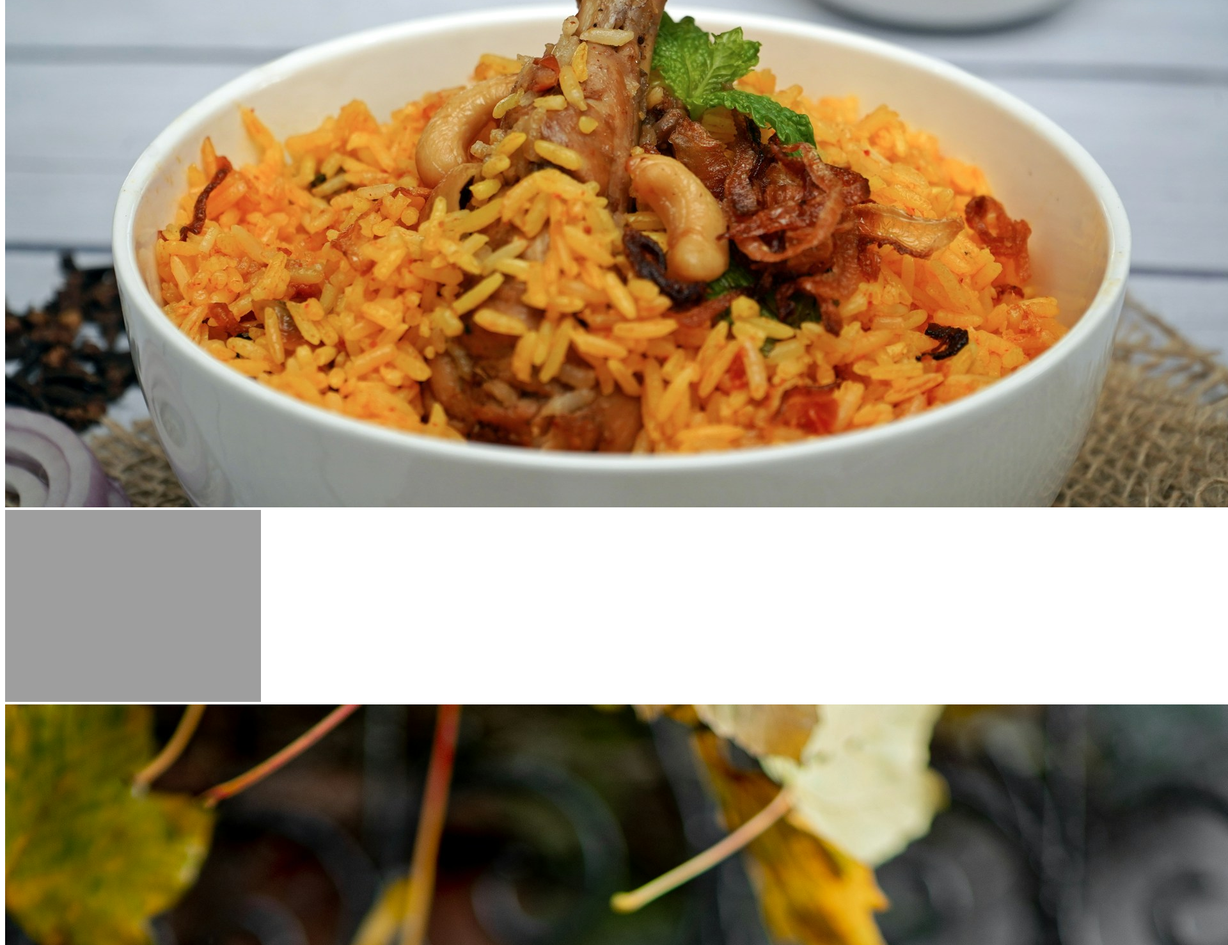
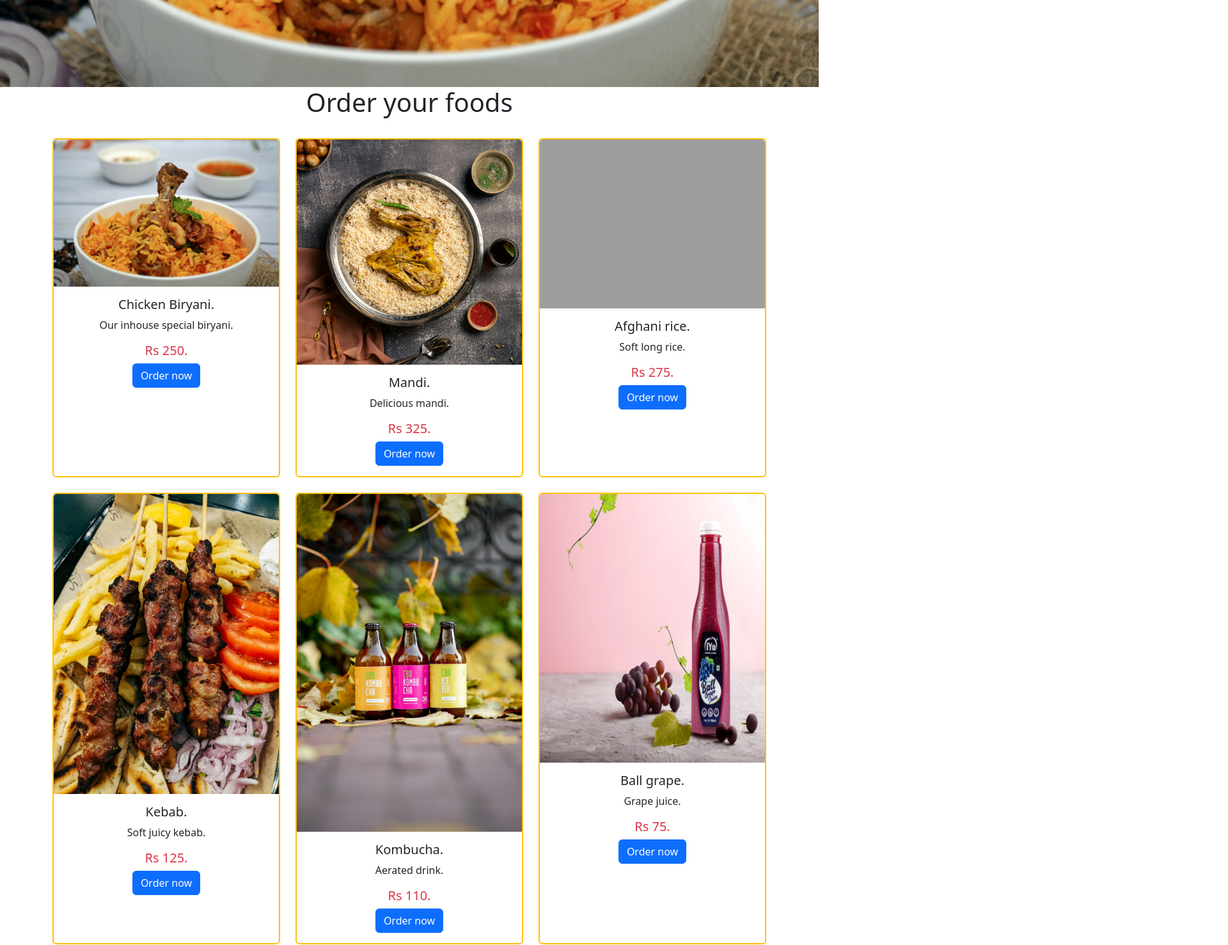
Before and after one commit to SwalihSadiq/respo, a plain HTML site: page index.html in a window 1280 px wide. Shown: the part 700-2177 px from the top of the page at 64% size, 1920 px wide, since content can reach past the window. Drawn offline with nearby package versions, Linux system fonts and the light colour scheme; the site is published under a folder, as on GitHub Pages, so addresses that start at the root find nothing.

Commit message:
cleared some bugs

```diff
--- a/index.html
+++ b/index.html
@@ -3,7 +3,7 @@
 <head>
     <meta charset="UTF-8">
     <meta name="viewport" content="width=device-width, initial-scale=1.0">
-    <link rel="stylesheet" href="/css/bootstrap.css">
+    <link rel="stylesheet" href="css/bootstrap.css">
     <link rel="stylesheet" href="styles.css">
     <link rel="stylesheet" href="https://cdn.jsdelivr.net/npm/bootstrap-icons@1.11.3/font/bootstrap-icons.min.css">
 
@@ -55,13 +55,13 @@
     <div id="carouselExample" class="carousel slide  px-0 container-fluid">
       <div class="carousel-inner">
         <div class="carousel-item active">
-          <img src="./Images/Biryani.jpg" class="d-block w-100 img-fluid" alt="...">
+          <img src="Images/Biryani.jpg" class="d-block w-100 img-fluid" alt="...">
         </div>
         <div class="carousel-item">
-          <img src="./Images/Afghani rice.jpg" class="d-block w-100 img-fluid" alt="...">
+          <img src="Images/Afghani rice.jpg" class="d-block w-100 img-fluid" alt="...">
         </div>
         <div class="carousel-item">
-          <img src="./Images/Kombucha.jpg" class="d-block w-100 img-fluid" alt="...">
+          <img src="Images/Kombucha.jpg" class="d-block w-100 img-fluid" alt="...">
         </div>
       </div>
       <button class="carousel-control-prev" type="button" data-bs-target="#carouselExample" data-bs-slide="prev">
@@ -84,7 +84,7 @@
 
         <div class="col">
           <div class="card text-center border-2 border-warning" style="height: 100%;">
-            <img src="./Images/Biryani.jpg" class="card-img-top img-fluid" alt="...">
+            <img src="Images/Biryani.jpg" class="card-img-top img-fluid" alt="...">
             <div class="card-body">
               <h5 class="card-title">Chicken Biryani.</h5>
               <p class="card-text">Our inhouse special biryani.</p>
@@ -96,7 +96,7 @@
 
         <div class="col" >
           <div class="card text-center border-2 border-warning" style="height: 100%;">
-            <img src="./Images/Mandi.jpg" class="card-img-top img-fluid" alt="...">
+            <img src="Images/Mandi.jpg" class="card-img-top img-fluid" alt="...">
             <div class="card-body">
               <h5 class="card-title">Mandi.</h5>
               <p class="card-text">Delicious mandi.</p>
@@ -108,7 +108,7 @@
 
         <div class="col">
           <div class="card text-center border-2 border-warning" style="height: 100%;">
-            <img src="./Images/Afghani rice.jpg" class="card-img-top img-fluid" alt="...">
+            <img src="Images/Afghani rice.jpg" class="card-img-top img-fluid" alt="...">
             <div class="card-body">
               <h5 class="card-title">Afghani rice.</h5>
               <p class="card-text">Soft long rice.</p>
@@ -119,7 +119,7 @@
         </div>
         <div class="col">
           <div class="card text-center border-2 border-warning" style="height: 100%;">
-            <img src="./Images/Kebab.jpg" class="card-img-top img-fluid" alt="...">
+            <img src="Images/Kebab.jpg" class="card-img-top img-fluid" alt="...">
             <div class="card-body">
               <h5 class="card-title">Kebab.</h5>
               <p class="card-text">Soft juicy kebab.</p>
@@ -131,7 +131,7 @@
 
         <div class="col" >
           <div class="card text-center border-2 border-warning" style="height: 100%;">
-            <img src="./Images/Kombucha.jpg" class="card-img-top img-fluid" alt="...">
+            <img src="Images/Kombucha.jpg" class="card-img-top img-fluid" alt="...">
             <div class="card-body">
               <h5 class="card-title">Kombucha.</h5>
               <p class="card-text">Aerated drink.</p>
@@ -143,7 +143,7 @@
 
         <div class="col">
           <div class="card text-center border-2 border-warning" style="height: 100%;">
-            <img src="./Images/Ball grape juice (1).jpg" class="card-img-top img-fluid" alt="...">
+            <img src="Images/Ball grape juice (1).jpg" class="card-img-top img-fluid" alt="...">
             <div class="card-body">
               <h5 class="card-title">Ball grape.</h5>
               <p class="card-text">Grape juice.</p>
@@ -152,80 +152,6 @@
             </div>
           </div>
         </div>
-        <!-- <div class="col">
-          <div class="card text-center border-2 border-warning" style="height: 100%;">
-            <img src="./Images/Biryani.jpg" class="card-img-top img-fluid" alt="...">
-            <div class="card-body">
-              <h5 class="card-title">Chicken Biryani.</h5>
-              <p class="card-text">Our inhouse special biryani.</p>
-              <h5 class="card-title text-danger ">Rs 250.</h5>
-              <a href="#" class="btn btn-primary">Order now</a>
-            </div>
-          </div>
-        </div> -->
-
-        <!-- <div class="col" >
-          <div class="card text-center border-2 border-warning" style="height: 100%;">
-            <img src="./Images/Mandi.jpg" class="card-img-top img-fluid" alt="...">
-            <div class="card-body">
-              <h5 class="card-title">Mandi.</h5>
-              <p class="card-text">Delicious mandi.</p>
-              <h5 class="card-title text-danger ">Rs 325.</h5>
-              <a href="#" class="btn btn-primary">Order now</a>
-            </div>
-          </div>
-        </div> -->
-
-        <!-- <div class="col">
-          <div class="card text-center border-2 border-warning" style="height: 100%;">
-            <img src="./Images/Afghani rice.jpg" class="card-img-top img-fluid" alt="...">
-            <div class="card-body">
-              <h5 class="card-title">Afghani rice.</h5>
-              <p class="card-text">Soft long rice.</p>
-              <h5 class="card-title text-danger ">Rs 275.</h5>
-              <a href="#" class="btn btn-primary">Order now</a>
-            </div>
-          </div>
-        </div> -->
-        <!-- <div class="col">
-          <div class="card text-center border-2 border-warning" style="height: 100%;">
-            <img src="./Images/Biryani.jpg" class="card-img-top img-fluid" alt="...">
-            <div class="card-body">
-              <h5 class="card-title">Chicken Biryani.</h5>
-              <p class="card-text">Our inhouse special biryani.</p>
-              <h5 class="card-title text-danger ">Rs 250.</h5>
-              <a href="#" class="btn btn-primary">Order now</a>
-            </div>
-          </div>
-        </div> -->
-
-        <!-- <div class="col" >
-          <div class="card text-center border-2 border-warning" style="height: 100%;">
-            <img src="./Images/Mandi.jpg" class="card-img-top img-fluid" alt="...">
-            <div class="card-body">
-              <h5 class="card-title">Mandi.</h5>
-              <p class="card-text">Delicious mandi.</p>
-              <h5 class="card-title text-danger ">Rs 325.</h5>
-              <a href="#" class="btn btn-primary">Order now</a>
-            </div>
-          </div>
-        </div> -->
-
-        <!-- <div class="col">
-          <div class="card text-center border-2 border-warning" style="height: 100%;">
-            <img src="./Images/Afghani rice.jpg" class="card-img-top img-fluid" alt="...">
-            <div class="card-body">
-              <h5 class="card-title">Afghani rice.</h5>
-              <p class="card-text">Soft long rice.</p>
-              <h5 class="card-title text-danger ">Rs 275.</h5>
-              <a href="#" class="btn btn-primary">Order now</a>
-            </div>
-          </div>
-        </div> -->
-
-
-
-
       </div>
 
     </div>
@@ -253,6 +179,6 @@
 
     <!-- Bootstrap JS -->
     <script src="https://cdn.jsdelivr.net/npm/@popperjs/core@2.11.8/dist/umd/popper.min.js" integrity="sha384-I7E8VVD/ismYTF4hNIPjVp/Zjvgyol6VFvRkX/vR+Vc4jQkC+hVqc2pM8ODewa9r" crossorigin="anonymous"></script>
-    <script src="/js/bootstrap.js"></script>
+    <script src="js/bootstrap.js"></script>
 </body>
 </html>
```
